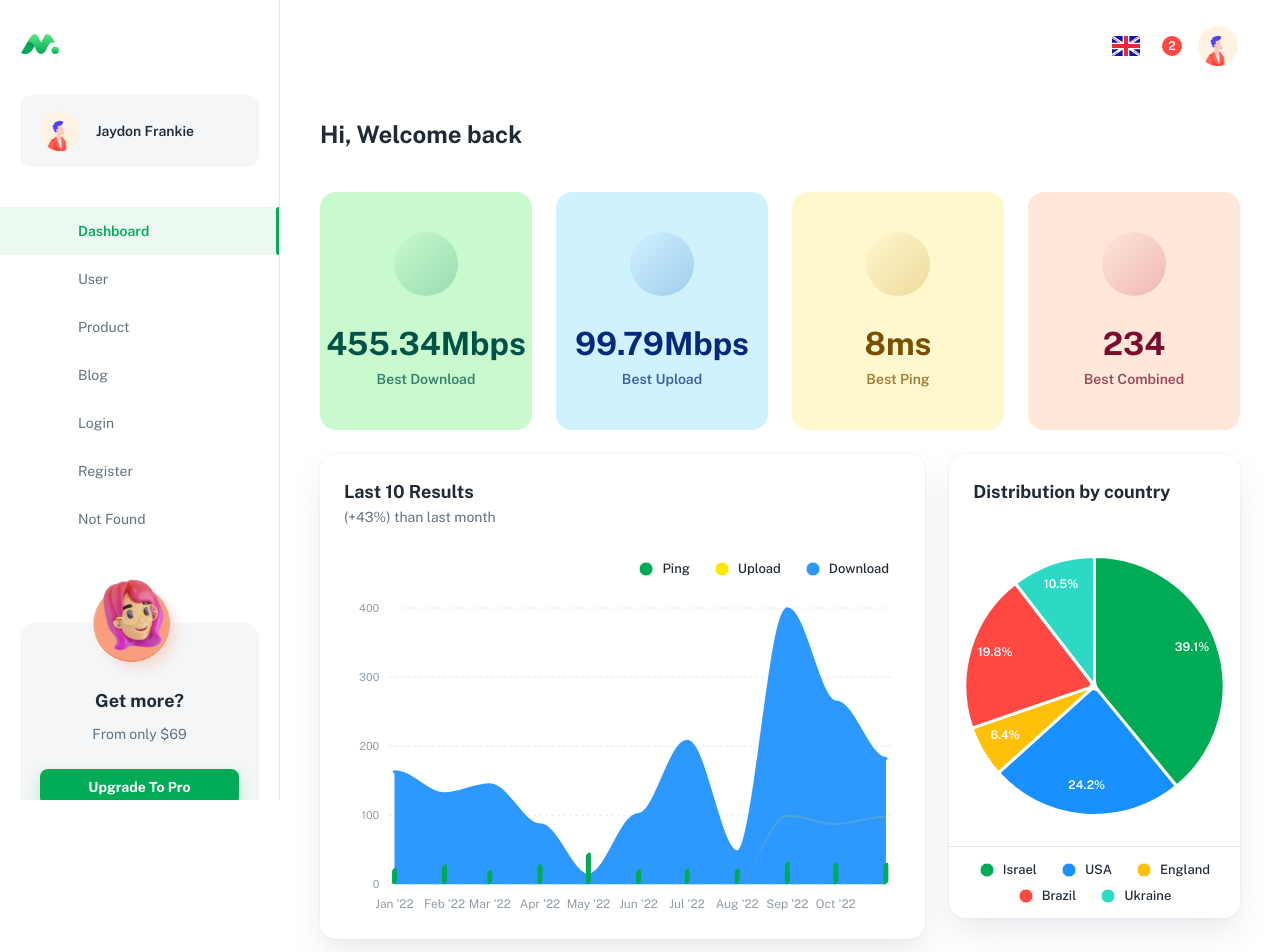
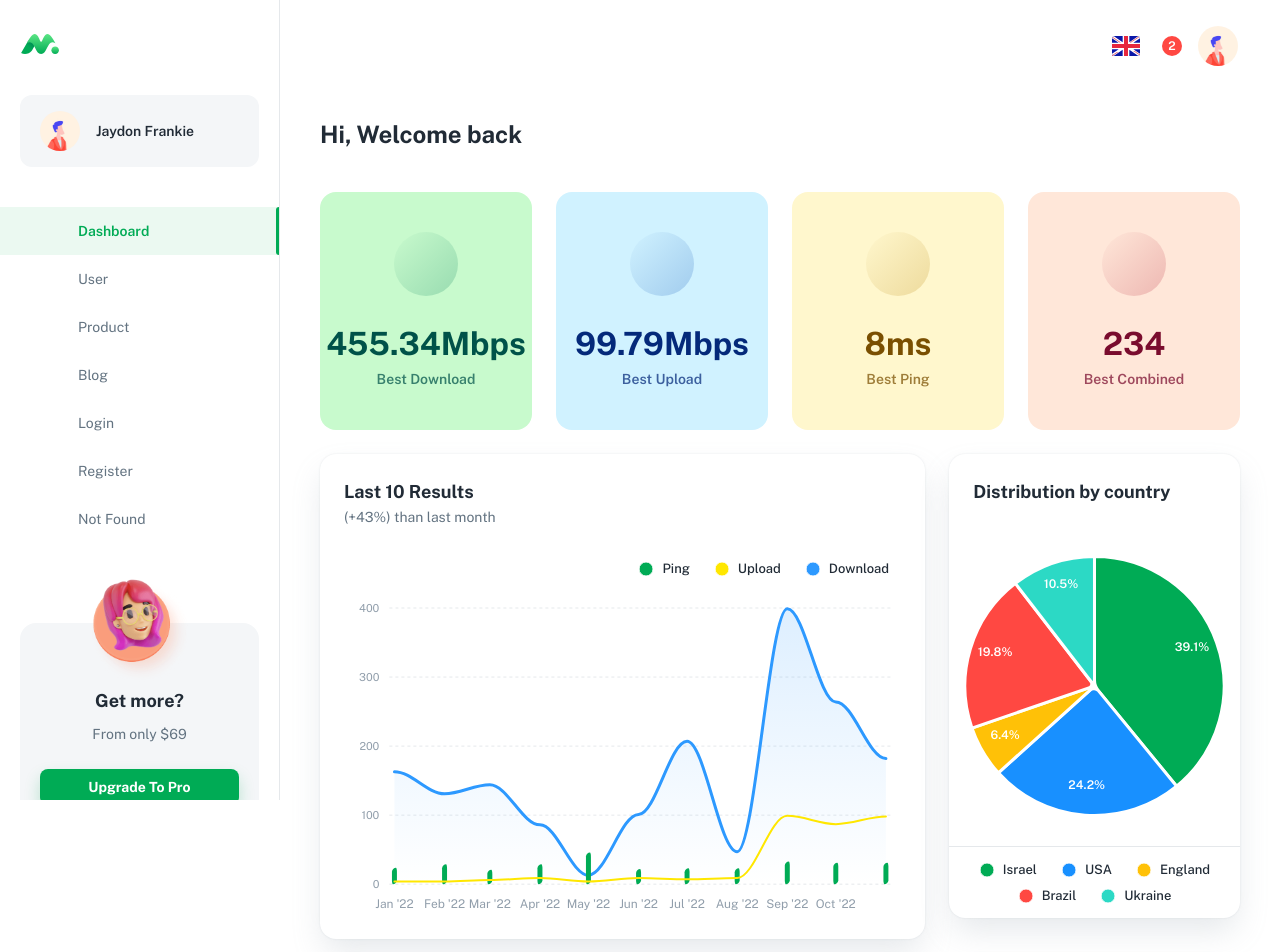
Before and after one commit to GreenArmy18/material-kit-react, a React (Create React App) app: page /dashboard/app in a window 1280 px wide. Shown: the top 952 px of the page. Built offline with nearby package versions, Linux system fonts and the light colour scheme; a web font is replaced by a local one.

Commit message:
Update AppWebsiteVisits.js

```diff
--- a/src/components/_dashboard/app/AppWebsiteVisits.js
+++ b/src/components/_dashboard/app/AppWebsiteVisits.js
@@ -29,7 +29,7 @@ export default function AppWebsiteVisits() {
   const chartOptions = merge(BaseOptionChart(), {
     stroke: { width: [0, 2, 3] },
     plotOptions: { bar: { columnWidth: '11%', borderRadius: 4 } },
-    fill: { type: ['solid', 'gradient', 'solid'] },
+    fill: { type: ['solid', 'solid', 'gradient'] },
     labels: [
       '01/01/2022',
       '02/01/2022',
```
